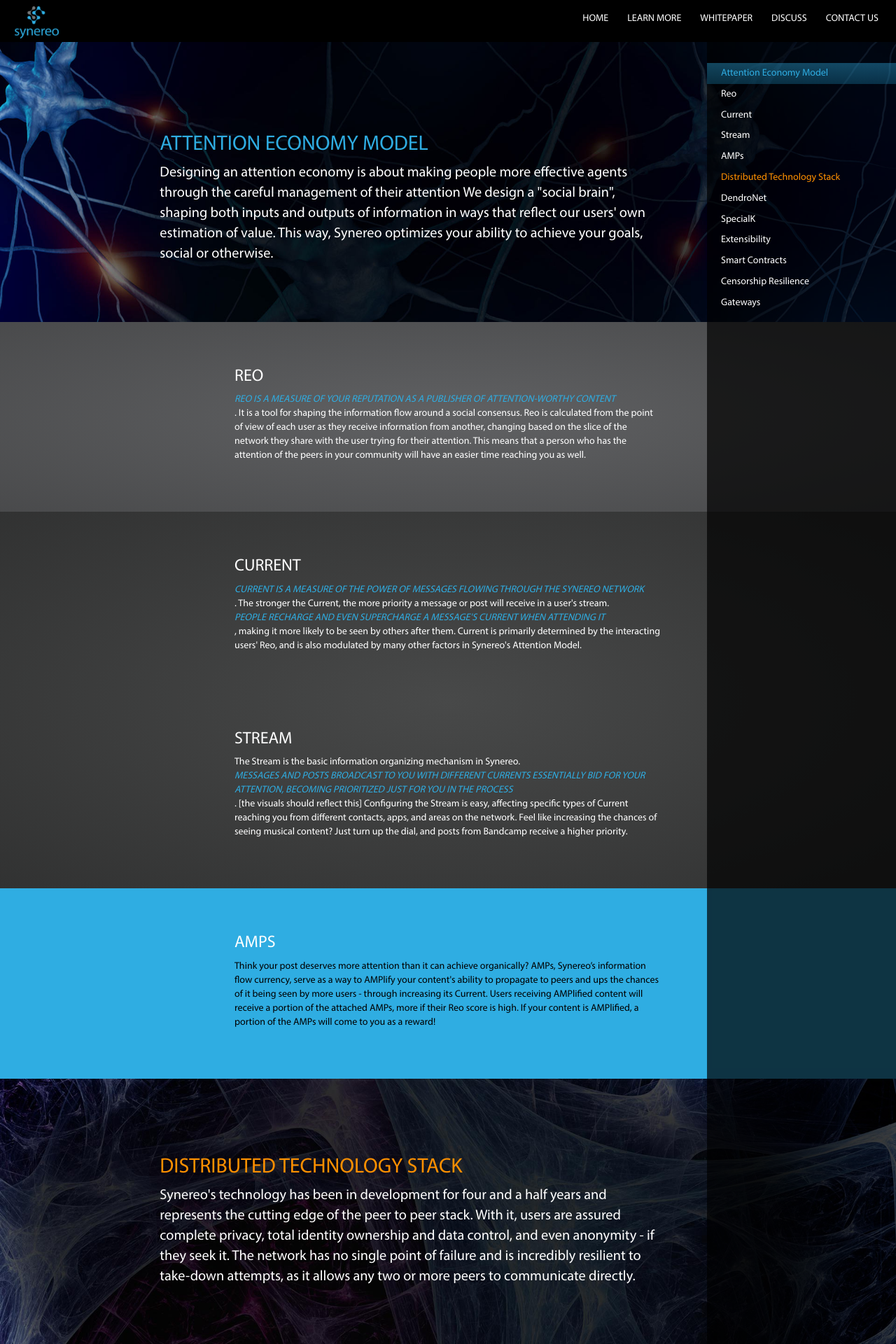
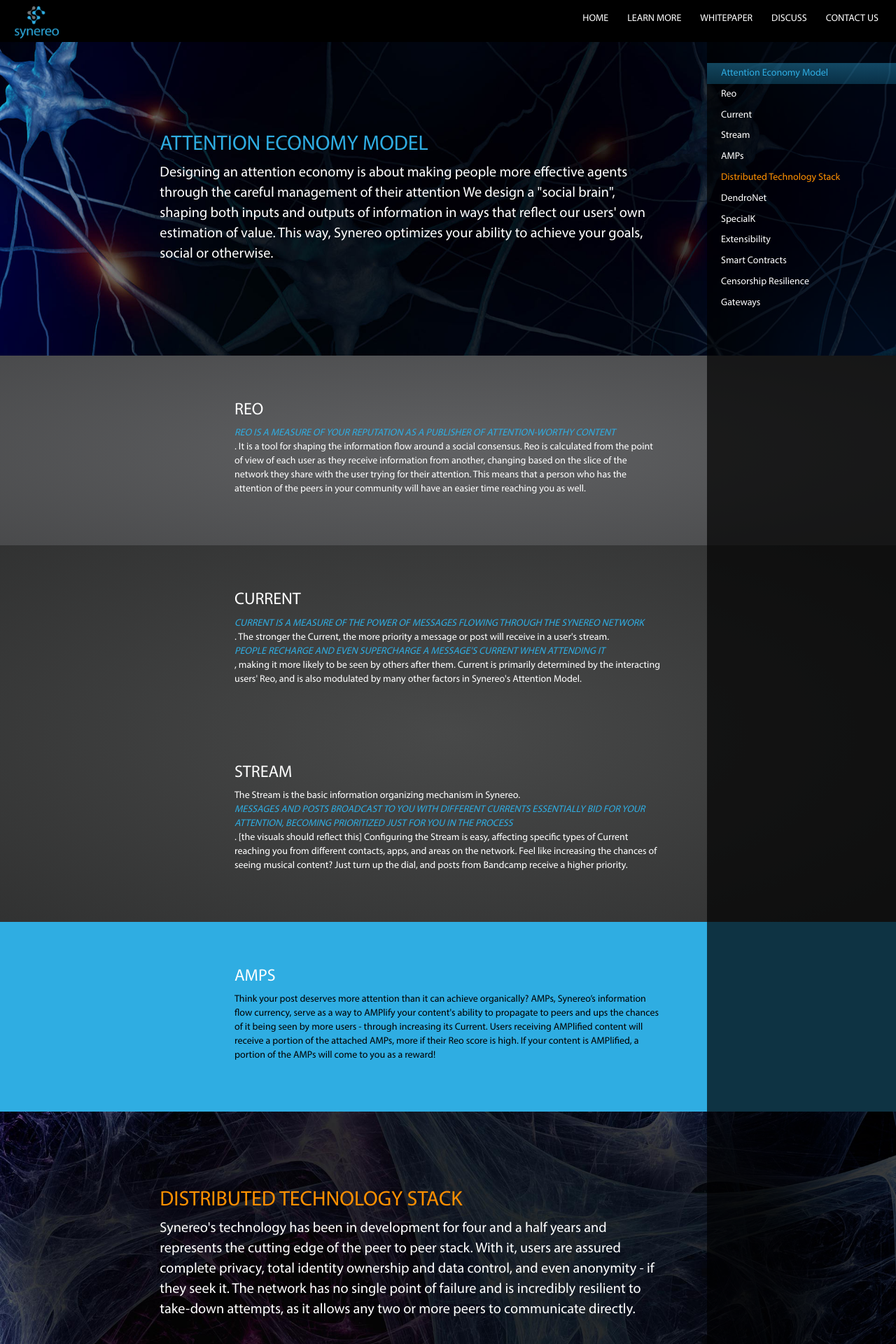
Before and after one commit to synereo/synereo.github.io, a Jekyll site: the page built from learn-more/index.html, in a window 1280 px wide. Shown: the top 1920 px of the page at 70% size. Built offline with Jekyll 4.4.1, drawn with Linux system fonts in a browser that asks for light colours; nearby versions of some CDN libraries.

Commit message:
Fix section paddings

```diff
--- a/_sass/_learn-more.scss
+++ b/_sass/_learn-more.scss
@@ -126,8 +126,8 @@
         background-color: #000;
         background: url(/img/bg/axon.jpg) no-repeat;
         background-size: cover;
-        height: 400px;
         padding-top: 110px;
+        padding-bottom: 120px;
         h2 { color: $synereo-blue; }
         p {
             color: #fff;
@@ -163,8 +163,8 @@
         background-color: #000;
         background: url(/img/bg/synapse.jpg) no-repeat;
         background-size: cover;
-        height: 430px;
         padding-top: 90px;
+        padding-bottom: 120px;
         h2 { color: $synereo-orange; }
         p {
             color: #fff;
```
